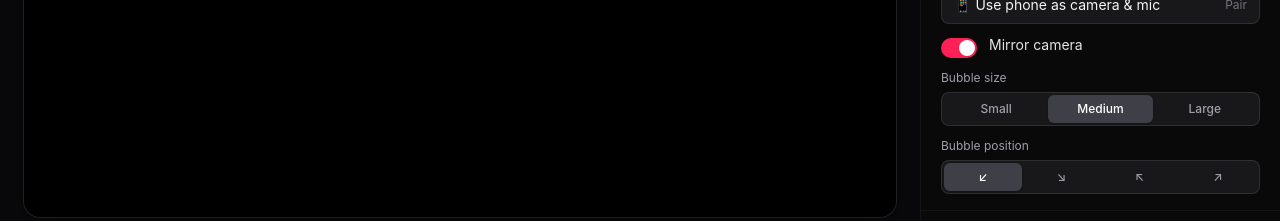
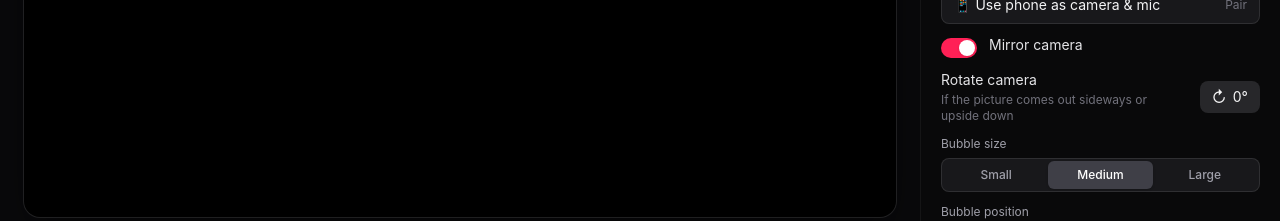
Before and after one commit to sud06-s0/record-room, a React (Vite) app: page / in a window 1280 px wide. Shown: the part 420-641 px from the top of the page. Built offline with nearby package versions, Linux system fonts and the light colour scheme; no server answers.

Commit message:
Update Recorder.tsx

```diff
--- a/src/components/Recorder.tsx
+++ b/src/components/Recorder.tsx
@@ -22,7 +22,7 @@ import VideoModal from './VideoModal'
 import PhonePanel from './PhonePanel'
 import { PhoneReceiver, type LinkState, type LinkStats } from '../lib/phoneLink'
 import { newRoomId } from '../lib/signaling'
-import type { SaveTarget, StopResult, StudioEvent } from '../shared/types'
+import type { Rotation, SaveTarget, StopResult, StudioEvent } from '../shared/types'
 
 const SURFACE_LABEL: Record<string, string> = { browser: 'Browser tab', window: 'Window', monitor: 'Entire screen' }
 const ROOM_KEY = 'framecast:phoneRoom'
@@ -220,8 +220,9 @@ export default function Recorder({ folder, onPickFolder, onReconnectFolder, onRe
       mirror: s.mirror,
       splitFit: s.splitFit,
       hasCamera: s.cameraId !== 'none',
+      cameraRotation: s.cameraRotation,
     })
-  }, [s.mode, s.bubbleSize, s.bubbleCorner, s.mirror, s.splitFit, s.cameraId])
+  }, [s.mode, s.bubbleSize, s.bubbleCorner, s.mirror, s.splitFit, s.cameraId, s.cameraRotation])
 
   // Camera
   useEffect(() => {
@@ -719,6 +720,20 @@ export default function Recorder({ folder, onPickFolder, onReconnectFolder, onRe
             </span>
           </button>
           <Toggle checked={s.mirror} onChange={(mirror) => set({ mirror })} label="Mirror camera" />
+          <div className="flex items-center justify-between gap-3">
+            <span className="text-sm text-zinc-200">
+              Rotate camera
+              <span className="mt-0.5 block text-xs text-zinc-500">If the picture comes out sideways or upside down</span>
+            </span>
+            <button
+              onClick={() => set({ cameraRotation: (((s.cameraRotation ?? 0) + 90) % 360) as Rotation })}
+              className="flex shrink-0 items-center gap-1.5 rounded-lg bg-zinc-800 px-3 py-1.5 text-sm hover:bg-zinc-700"
+              title="Turn the camera picture 90° clockwise"
+            >
+              <span className="text-base leading-none">↻</span>
+              {s.cameraRotation ?? 0}°
+            </button>
+          </div>
           {s.mode === 'bubble' && (
             <>
               <div>
@@ -862,6 +877,7 @@ export default function Recorder({ folder, onPickFolder, onReconnectFolder, onRe
         time={stats.time}
         cameraStream={camPreview}
         mirror={s.mirror}
+        rotation={s.cameraRotation ?? 0}
         onPause={pause}
         onResume={resume}
         onStop={stop}
```
